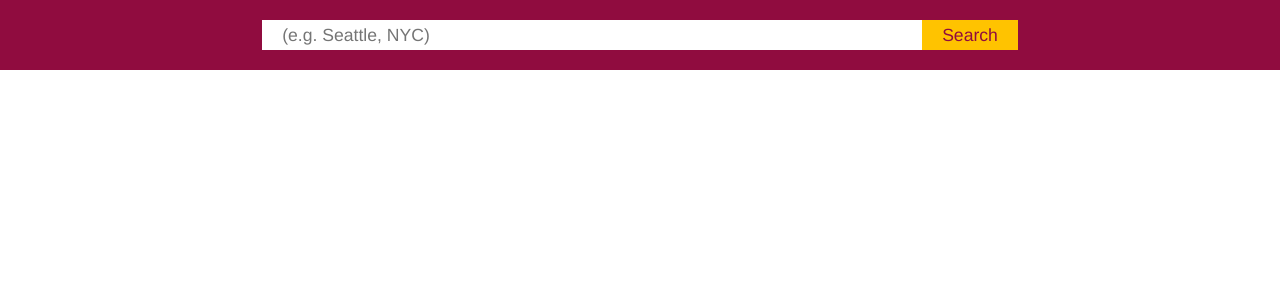
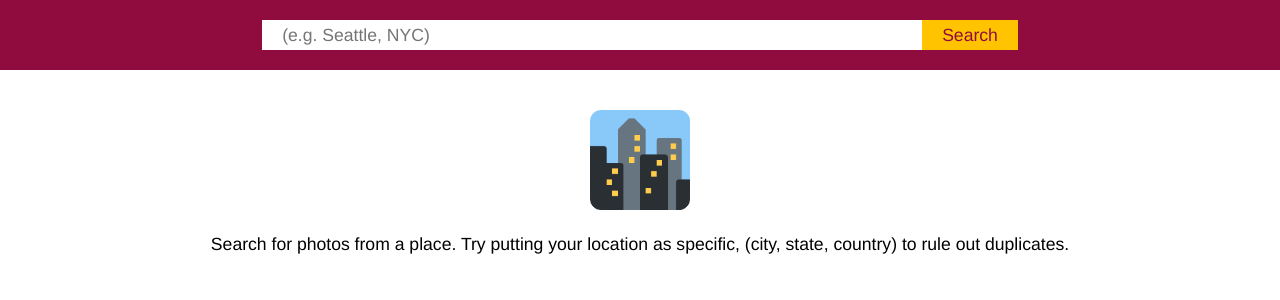
Before and after one commit to ShivrajRath/flickr-image-by-place-carousel, a React (Create React App) app: page / in a window 1280 px wide. Shown: the top 300 px of the page. Built offline with nearby package versions, Linux system fonts and the light colour scheme.

Commit message:
adds an info component for initial load

```diff
--- a/src/App.css
+++ b/src/App.css
@@ -36,6 +36,16 @@
   .search > input {
     width: 70%;
   }
+}
+
+.info {
+  font-size: 1.1rem;
+  margin: 20px;
+}
+
+.info img {
+  width: 100px;
+  margin: 20px;
 }
 
 .icon-container {
--- a/src/App.js
+++ b/src/App.js
@@ -4,11 +4,13 @@ import Search from "./components/Search";
 import Carousel from "./components/Carousel";
 import IconContainer from "./components/IconContainer";
 import Loader from "./components/Loader";
+import Info from "./components/Info";
 
 function App() {
   return (
     <React.Fragment>
       <Search />
+      <Info />
       <Loader />
       <IconContainer />
       <Carousel />
--- /dev/null
+++ b/src/components/Info.js
@@ -0,0 +1,26 @@
+import React, { Component } from "react";
+import { connect } from "react-redux";
+
+export class Info extends Component {
+  render() {
+    if (this.props.carousel.place || this.props.carousel.isLoading) {
+      return <React.Fragment />;
+    } else {
+      return (
+        <div className="textCenter info">
+          <div>
+            <img src="./logo.png" alt="logo" />
+          </div>
+          Search for photos from a place. Try putting your location as specific,
+          (city, state, country) to rule out duplicates.
+        </div>
+      );
+    }
+  }
+}
+
+const mapStateToProps = state => ({
+  carousel: state.carousel
+});
+
+export default connect(mapStateToProps)(Info);
```
Also changed, not shown: public/logo.png (added).
